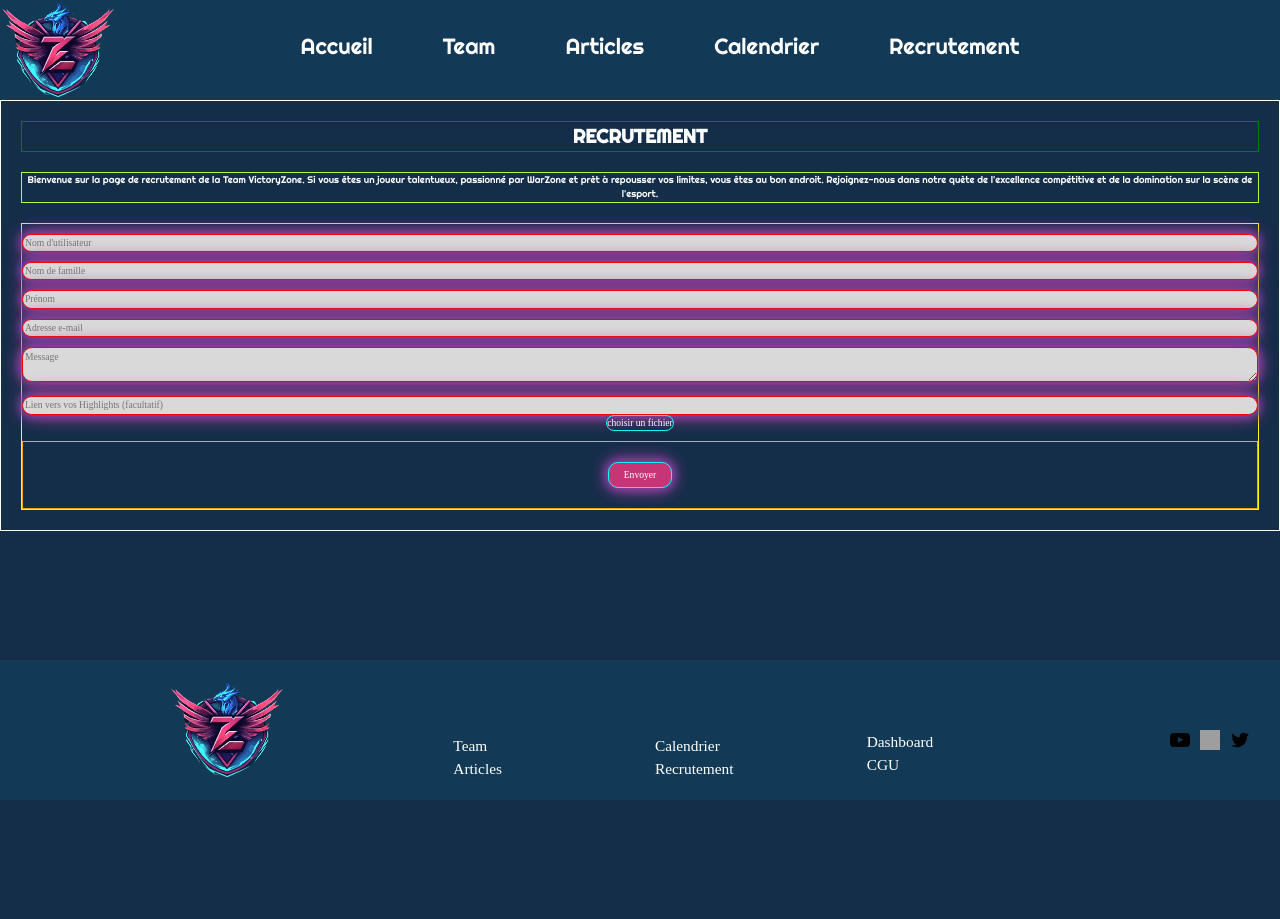
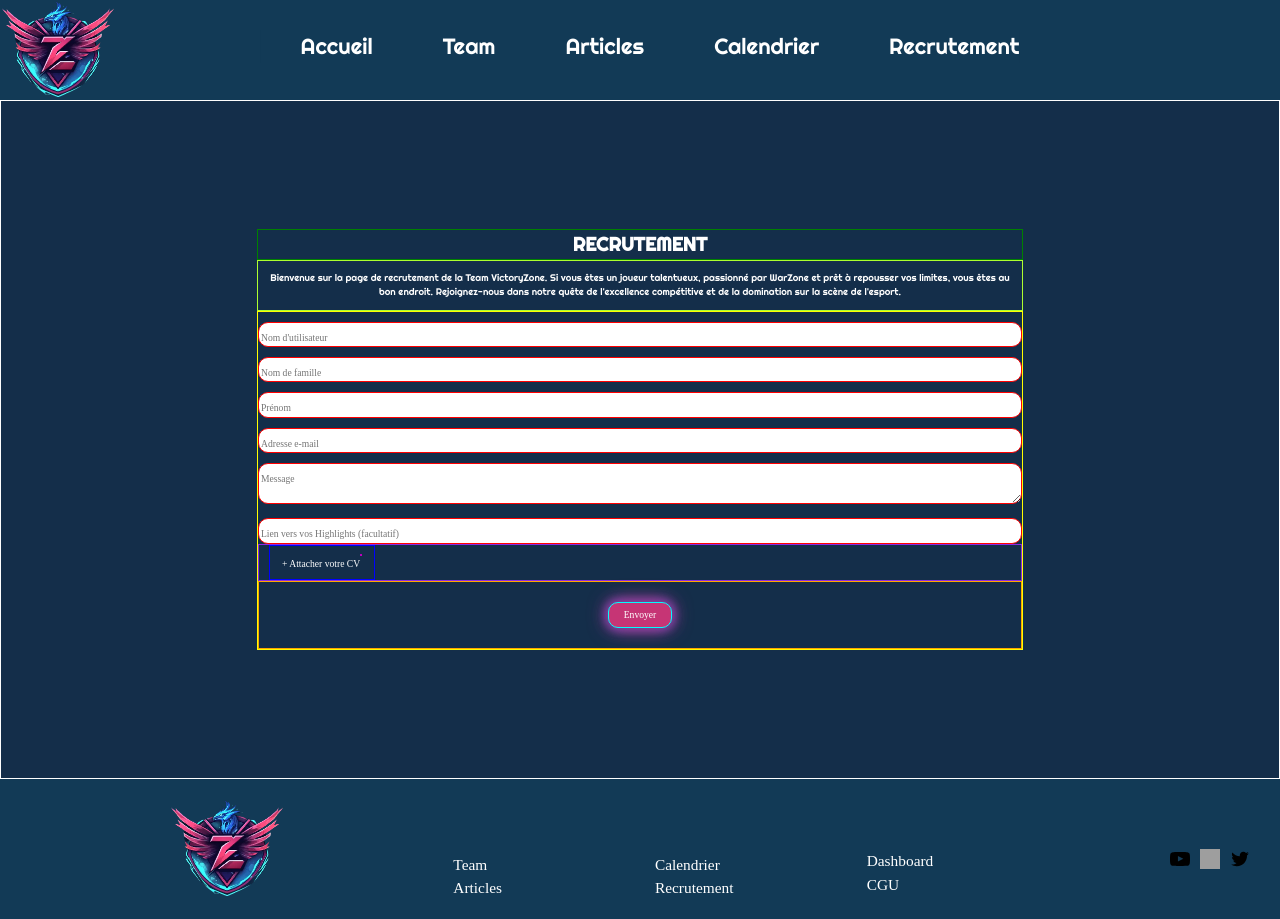
Before and after one commit to QuentinJoanon/VictoryZone-Front, a Next.js app: page /recrutement in a window 1280 px wide. Before the commit the page ends 800 px from the top, so only its background shows below. Built offline with nearby package versions, Linux system fonts and the light colour scheme; grey boxes are pictures that could not be loaded.

Commit message:
fix: recreate HTML structure and some styles for recruitement page

```diff
--- a/src/app/recrutement/index.scss
+++ b/src/app/recrutement/index.scss
@@ -1,56 +1,42 @@
 .recrutement {
-  // Conteneur general
+  // conteneur globale
   border: 1px solid white;
-  margin: 0;
-  padding: 20px;
+  padding: 10% 20%;
 
   &__h1 {
     border: 1px solid green;
-    text-align: center;
-    margin-bottom: 20px;
   }
   &__description {
     border: 1px solid greenyellow;
-    margin-bottom: 20px;
+    padding: 10px;
   }
 }
 
 .recrutement__form {
   // conteneur du formulaire
   border: 1px solid yellow;
-  box-sizing: border-box;
-  // padding: 10px;
 
   &__fields {
     border: 1px solid red;
+    width: 100%;
+    padding-top: 8px;
+    margin-top: 10px;
 
-    // margin-bottom: 10px; // Espace entre chaques champs
-    margin-top: 10px;
-    width: 100%; // Remplit la largeur du conteneur
     border-radius: 10px;
-    background-color: #d9d9d9;
-    box-shadow: 0 0 20px #c63575, 0 0 15px #354dc6, 0 0 10px #354dc6,
-      0 0 10px #c63575;
   }
 
   &__btn {
-    // Conteneur des boutons selection fichier + envoyer
+    // btn soumission du formulaire
+
     border: 1px solid orange;
     display: flex;
-    justify-content: center; // centre les elements horizontalement
-    flex-direction: column; // affiche les elements en colonne
 
-    &__add-file {
-      // border: 1px solid #b0b;
-      // border-radius: 10px;
-      // background-color: #d9d9d9;
-      // max-width: 100px;
-      height: 0px;
-    }
-    &__send {
+    &__submit {
+      // &__send
       border: 1px solid cyan;
+
       align-self: center; // Centre le bouton horizomtalement dans le conteneur sans qu'il prenne tout l'espace honrizontalement
-      margin: 20px;
+      margin: 20px auto;
       padding: 5px 15px;
       border-radius: 10px;
       background-color: #c63575;
@@ -60,38 +46,136 @@
     }
   }
 }
-.label_coule {
-  border: 1px solid cyan;
-  // align-self: center; // Centre le bouton horizomtalement dans le conteneur sans qu'il prenne tout l'espace honrizontalement
-  // margin: 20px;
-  // padding: 5px 15px;
-  border-radius: 10px;
-  // background-color: #c63575;
-  color: white;
-  // box-shadow: 0 0 20px #c63575, 0 0 15px #354dc6, 0 0 10px #354dc6,
-  //   0 0 10px #c63575;
-  // position: relative; // Permet de positionner l'icome de suppression relative a ce conteneur
-  // display: inline-block; // Permet de specifier une largeur en fonction du contenu
-  // padding-right: 20px;
+
+.recrutement__form__file {
+  // Pour le fichier CV
+  border: 1px solid blueviolet;
+
+  &__input {
+    border: 1px solid #b0b;
+    height: 0px; // Cacher le bouton de champ d'entrée pour afficher le label
+    width: 0px; // Cacher le bouton de champ d'entrée pour afficher le label
+    opacity: 0px; // Cacher le bouton de champ d'entrée pour afficher le label
+    pointer-events: none; // desactiver les interactions du champ
+  }
+  &__label {
+    border: solid 1px blue;
+    display: inline-block; //?
+    margin-left: 10px;
+
+    padding: 8px 12px; //?
+    cursor: pointer; //?
+  }
+  &__file-info {
+    display: flex; // Pour aligner correctement le nom du fichier et la croix de suppression
+    align-items: center; // Pour aligner correctement le nom du fichier et la croix de suppression
+
+    &__file-name {
+      border: 1px solid orangered;
+      margin-top: 10px;
+      margin-left: 10px;
+    }
+    &__remove-file {
+      border: solid 1px yellow;
+      margin-left: 5px;
+    }
+  }
 }
 
-.recrutement__form__file {
-  display: flex;
-  flex-direction: column;
-  align-items: center;
-  margin-bottom: 10px;
-}
+// .recrutement {
+//   // Conteneur general
+//   border: 1px solid white;
+//   margin: 0;
+//   padding: 20px;
 
-.file-name {
-  margin-top: 10px;
-  font-size: 14px;
-  color: gray;
-}
-.remove-file {
-  border: none;
-  background: none;
-  color: red;
-  cursor: pointer;
-  font-size: 14px;
-  font-weight: bold;
-}
+//   &__h1 {
+//     border: 1px solid green;
+//     text-align: center;
+//     margin-bottom: 20px;
+//   }
+//   &__description {
+//     border: 1px solid greenyellow;
+//     margin-bottom: 20px;
+//   }
+// }
+
+// .recrutement__form {
+//   // conteneur du formulaire
+//   border: 1px solid yellow;
+//   box-sizing: border-box;
+//   // padding: 10px;
+
+//   &__fields {
+//     border: 1px solid red;
+
+//     // margin-bottom: 10px; // Espace entre chaques champs
+//     margin-top: 10px;
+//     width: 100%; // Remplit la largeur du conteneur
+//     border-radius: 10px;
+//     background-color: #d9d9d9;
+//     box-shadow: 0 0 20px #c63575, 0 0 15px #354dc6, 0 0 10px #354dc6,
+//       0 0 10px #c63575;
+//   }
+
+//   &__btn {
+//     // Conteneur des boutons selection fichier + envoyer
+//     border: 1px solid orange;
+//     display: flex;
+//     justify-content: center; // centre les elements horizontalement
+//     flex-direction: column; // affiche les elements en colonne
+
+//     &__add-file {
+//       // border: 1px solid #b0b;
+//       // border-radius: 10px;
+//       // background-color: #d9d9d9;
+//       // max-width: 100px;
+//       height: 0px;
+//     }
+//     &__send {
+//       border: 1px solid cyan;
+//       align-self: center; // Centre le bouton horizomtalement dans le conteneur sans qu'il prenne tout l'espace honrizontalement
+//       margin: 20px;
+//       padding: 5px 15px;
+//       border-radius: 10px;
+//       background-color: #c63575;
+//       color: white;
+//       box-shadow: 0 0 20px #c63575, 0 0 15px #354dc6, 0 0 10px #354dc6,
+//         0 0 10px #c63575;
+//     }
+//   }
+// }
+// .label_coule {
+//   border: 1px solid cyan;
+//   // align-self: center; // Centre le bouton horizomtalement dans le conteneur sans qu'il prenne tout l'espace honrizontalement
+//   // margin: 20px;
+//   // padding: 5px 15px;
+//   border-radius: 10px;
+//   // background-color: #c63575;
+//   color: white;
+//   // box-shadow: 0 0 20px #c63575, 0 0 15px #354dc6, 0 0 10px #354dc6,
+//   //   0 0 10px #c63575;
+//   // position: relative; // Permet de positionner l'icome de suppression relative a ce conteneur
+//   // display: inline-block; // Permet de specifier une largeur en fonction du contenu
+//   // padding-right: 20px;
+// }
+
+// .recrutement__form__file {
+//   display: flex;
+//   flex-direction: column;
+//   align-items: center;
+//   margin-bottom: 10px;
+// }
+
+// .file-name {
+//   margin-top: 10px;
+//   font-size: 14px;
+//   color: gray;
+// }
+// .remove-file {
+//   border: none;
+//   background: none;
+//   color: red;
+//   cursor: pointer;
+//   font-size: 14px;
+//   font-weight: bold;
+// }
--- a/src/app/recrutement/page.tsx
+++ b/src/app/recrutement/page.tsx
@@ -115,7 +115,6 @@ export default function Recrutement() {
     <main>
       <div className="recrutement">
         <h1 className="recrutement__h1">RECRUTEMENT</h1>
-
         <p className="recrutement__description">
           Bienvenue sur la page de recrutement de la Team VictoryZone. Si vous
           êtes un joueur talentueux, passionné par WarZone et prêt à repousser
@@ -123,7 +122,6 @@ export default function Recrutement() {
           de l'excellence compétitive et de la domination sur la scène de
           l'esport.
         </p>
-
         <div className="recrutement__form">
           <form
             action="https://projet-14-victory-zone-back-production.up.railway.app/api/recruitment" // | ACTION = L'url vers laquelle le form sera envoyé lors de la soumission du forn.
@@ -193,27 +191,34 @@ export default function Recrutement() {
             {/* Champ pour le fichier CV */}
 
             <div className="recrutement__form__file">
-              {fileName && (
-                <div className="file-info">
-                  <p className="file-name">{fileName}</p>
-                  <button className="remove-file" onClick={handleRemoveFile}>
-                    X
+              {fileName && ( // Lorsque fileName existe (lorsqu'un fichier a été selectionné) =
+                <div className="recrutement__form__file__file-info">
+                  {/* On affiche la div file-info*/}
+                  <p className="recrutement__form__file__file-info__file-name">
+                    {fileName}
+                  </p>
+                  {/* Qui contient le nom du fichier*/}
+                  <button
+                    className="recrutement__form__file__file-info__remove-file"
+                    onClick={handleRemoveFile}
+                  >
+                    {/* et un bouton pour le supprimer*/}X
                   </button>
                 </div>
               )}
-              <label className="label_coule" htmlFor="cv">
-                choisir un fichier
-              </label>
-
+              <label className="recrutement__form__file__label" htmlFor="cv">
+                {/* Label pour le champ du fichier*/}+ Attacher votre CV
+                {/* </label> */}
                 <input
                   type="file"
-                className="recrutement__form__btn__add-file"
+                  className="recrutement__form__file__input" // output pour le champ du fichier
                   name="cv"
                   id="cv"
                   onChange={handleChange}
                   accept=".pdf, .doc, .docx"
                   required
                 />
+              </label>
             </div>
 
             {/* Bouton de soumission du formulaire */}
@@ -222,7 +227,7 @@ export default function Recrutement() {
               <input
                 type="submit"
                 value="Envoyer"
-                className="recrutement__form__btn__send"
+                className="recrutement__form__btn__submit"
               />
             </div>
           </form>
```
Lines whose indentation alone changed are shown as unchanged.
